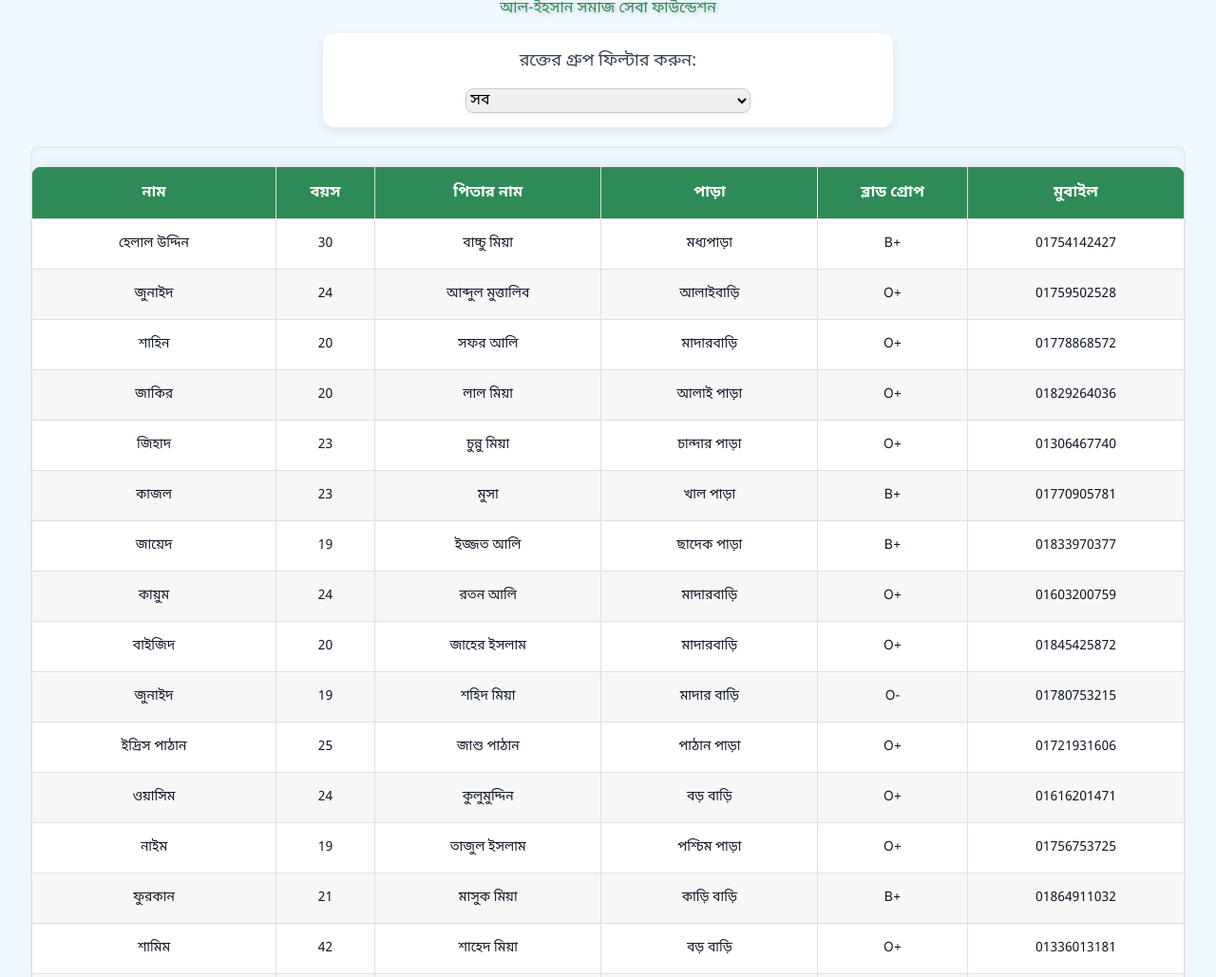
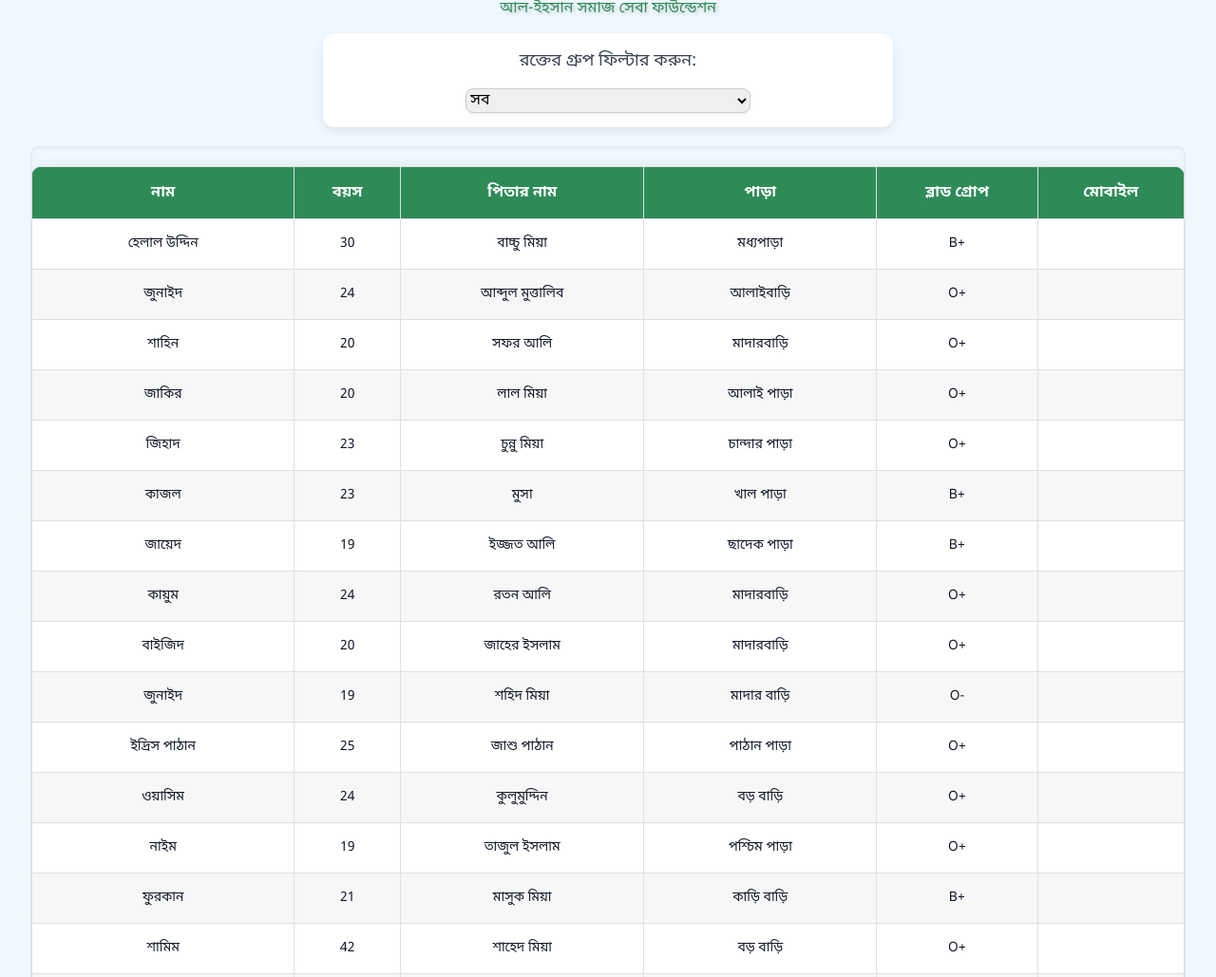
Before and after one commit to zellor7645/Al-Ihsan-Foundation, a plain HTML site: page index.html in a window 1280 px wide. Shown: the top 1029 px of the page at 95% size. Drawn offline with nearby package versions, Linux system fonts and the light colour scheme.

Commit message:
Update index.html

```diff
--- a/index.html
+++ b/index.html
@@ -148,7 +148,7 @@
                         <th>পিতার নাম</th>
                         <th>পাড়া</th>
                         <th>ব্লাড গ্রোপ</th>
-                        <th>মুবাইল</th>
+                        <th>মোবাইল</th>
                         <!-- 'সর্বশেষ রক্তদানের তারিখ' and 'কতবার রক্ত দিয়েছে' columns removed -->
                     </tr>
                 </thead>
@@ -163,8 +163,8 @@
         // Data parsed from your provided HTML table rows.
         // IMPORTANT: If you have updated data in your CSV, please replace this entire string
         // with the content of your CSV file. Ensure the headers match the new table structure.
-        // The data should only contain: নাম,বয়স,পিতার নাম,পাড়া,ব্লাড গ্রোপ,মুবাইল
-        const csvData = `নাম,বয়স,পিতার নাম,পাড়া,ব্লাড গ্রোপ,মুবাইল
+        // The data should only contain: নাম,বয়স,পিতার নাম,পাড়া,ব্লাড গ্রোপ,মোবাইল
+        const csvData = `নাম,বয়স,পিতার নাম,পাড়া,ব্লাড গ্রোপ,মোবাইল
 হেলাল উদ্দিন,30,বাচ্চু মিয়া,মধ্যপাড়া,B+,01754142427
 জুনাইদ,24,আব্দুল মুত্তালিব,আলাইবাড়ি,O+,01759502528
 শাহিন,20,সফর আলি,মাদারবাড়ি,O+,01778868572
```
